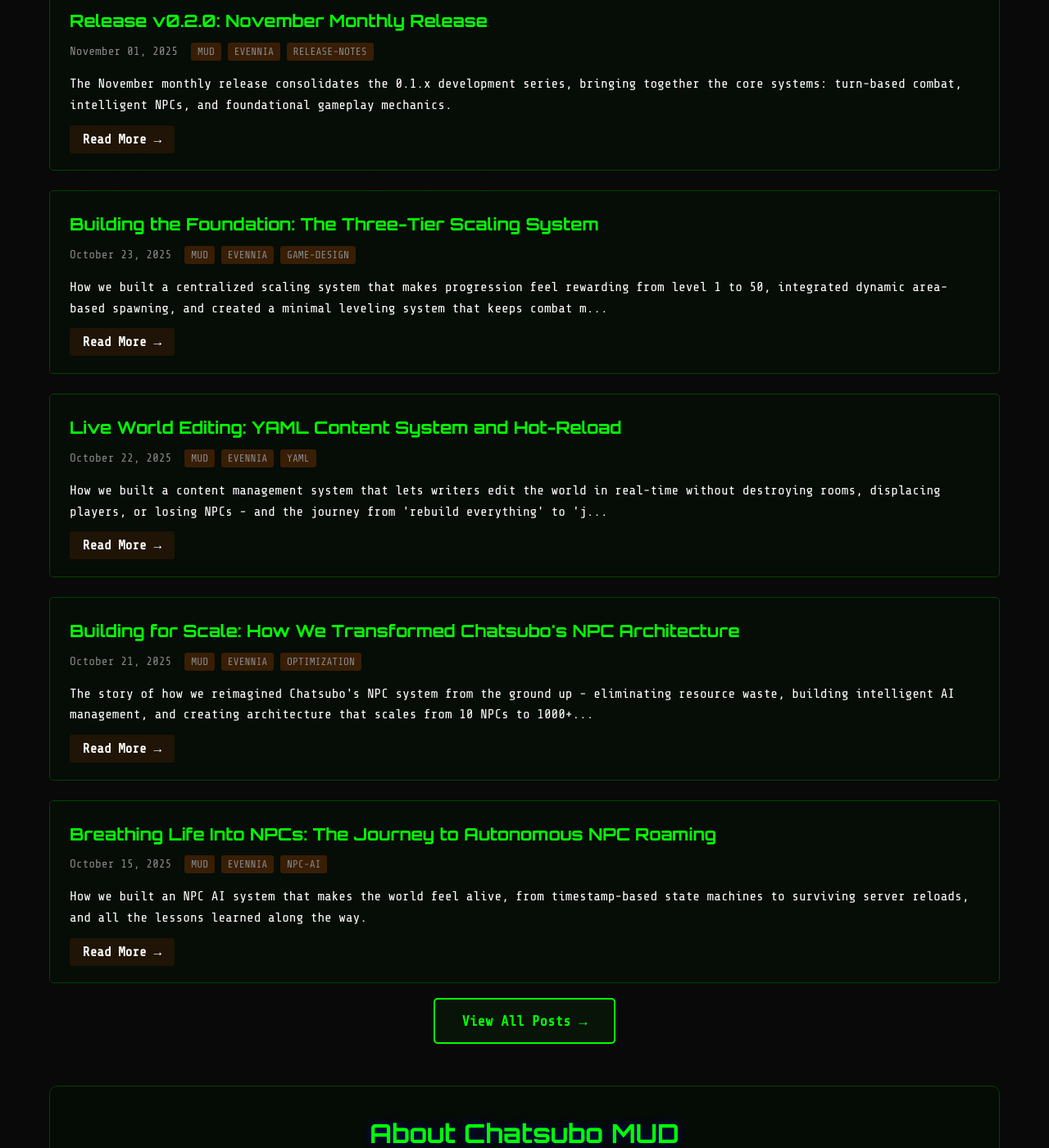
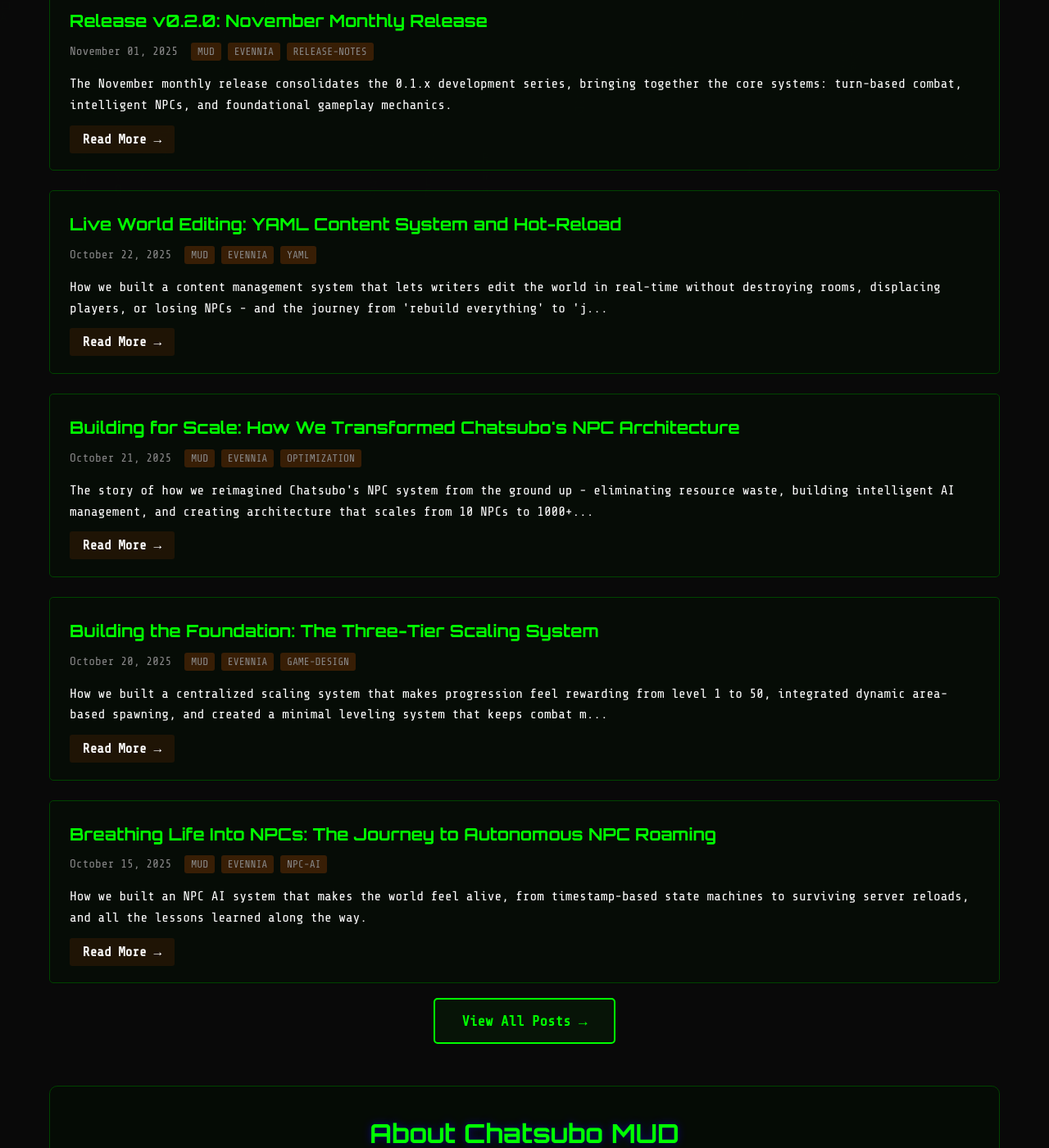
Before and after one commit to chatsubo-mud/chatsubo-mud.github.io, a Jekyll site: the page built from index.html, in a window 1280 px wide and 1400 px high, scrolled down 666 px. Shown: the whole window at 82% size. Built offline with Jekyll 4.4.1, drawn with Linux system fonts in a browser that asks for light colours.

Commit message:
blog: update three-tier scaling post date to Oct 20th

```diff
--- a/_posts/2025-10-23-three-tier-scaling-foundation.md
+++ b/_posts/2025-10-23-three-tier-scaling-foundation.md
@@ -1,7 +1,7 @@
 ---
 layout: post
 title: "Building the Foundation: The Three-Tier Scaling System"
-date: 2025-10-23 07:00:00 -0500
+date: 2025-10-20 10:40:00 -0500
 categories: [development, progression, combat, scaling]
 tags: [mud, evennia, game-design, balance, leveling, npcs]
 author: Development Team
```
